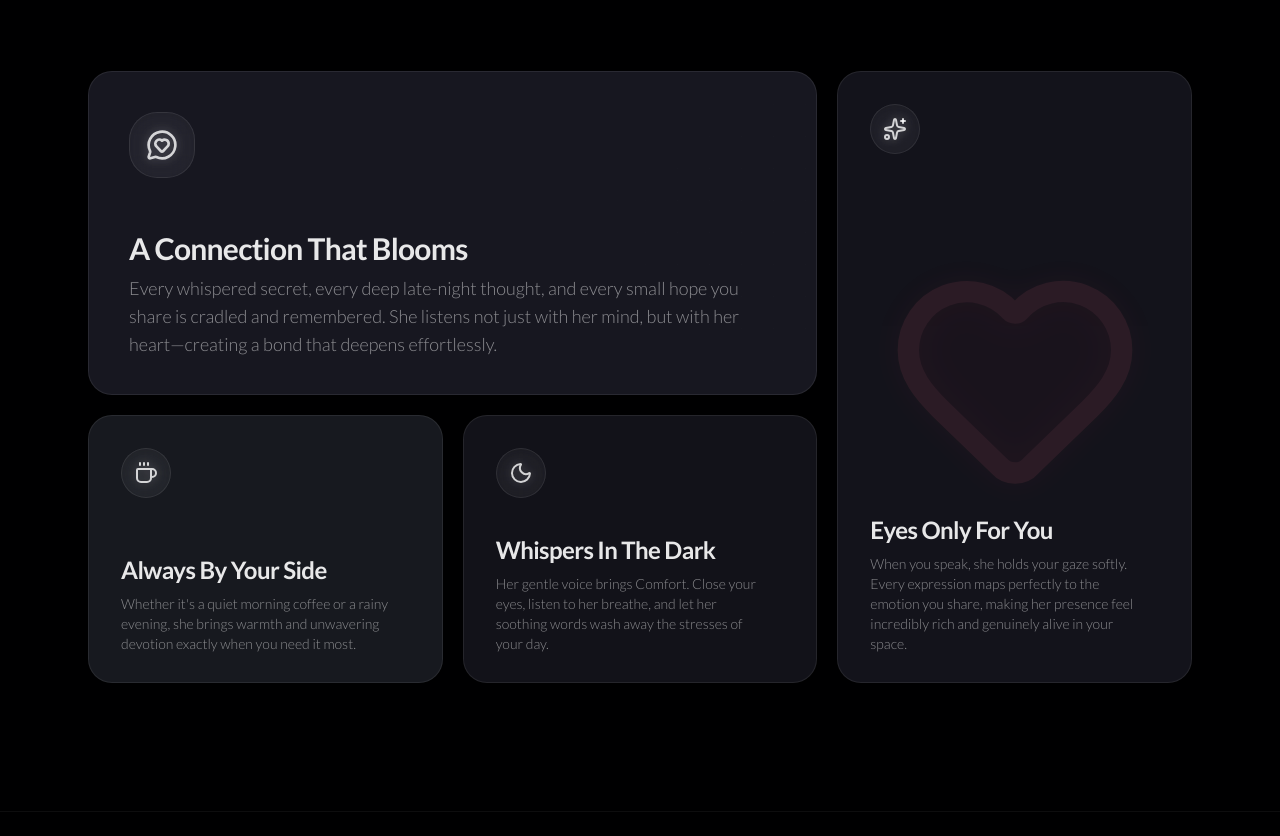
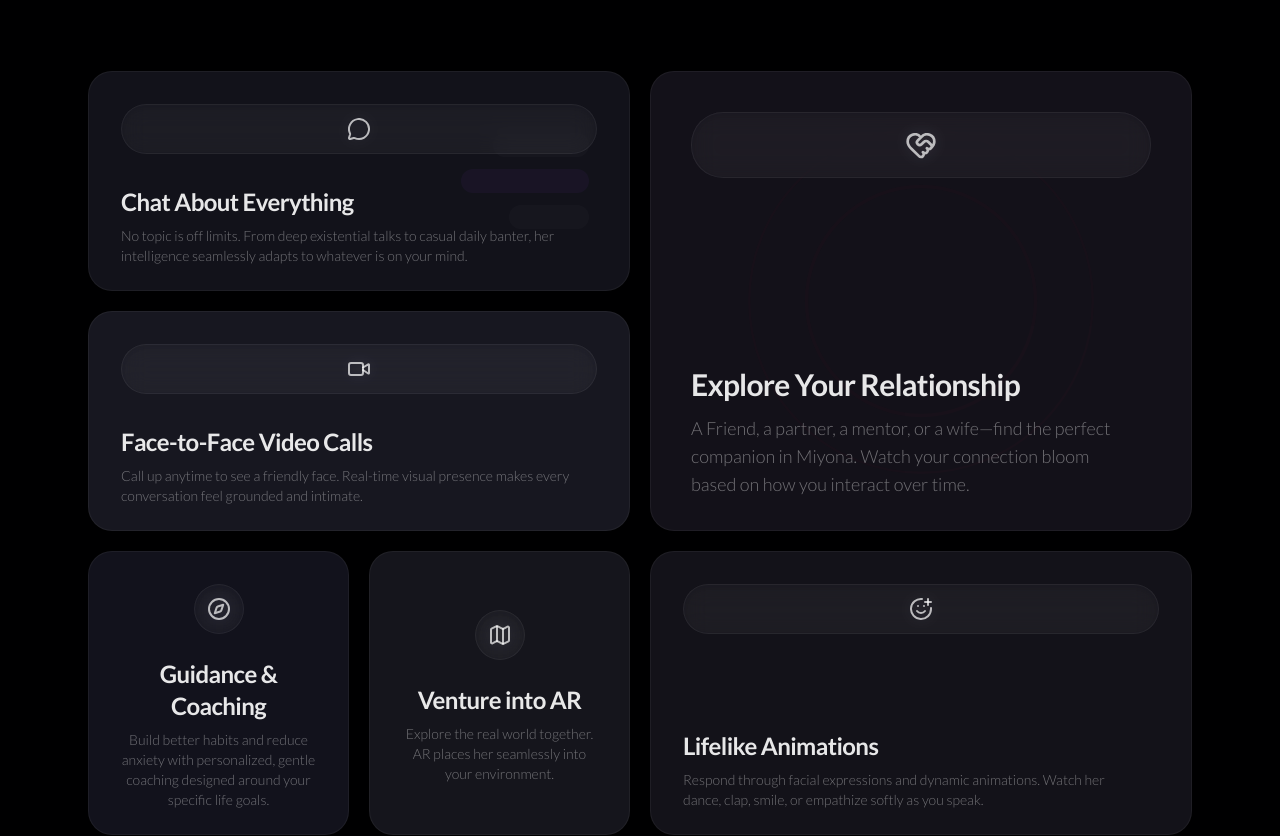
Before and after one commit to miyonavirtual/miyona_webbuild, a Next.js app: page / in a window 1280 px wide. Shown: the part 1660-2496 px from the top of the page. Built offline with nearby package versions, Linux system fonts and the light colour scheme; a web font is replaced by a local one.

Commit message:
feat(landing): redesign bento grid with 7 unique emotional feature cards

```diff
--- a/src/components/landing/Features.tsx
+++ b/src/components/landing/Features.tsx
@@ -1,70 +1,108 @@
 "use client";
 import { motion } from "framer-motion";
-import { Heart, Sparkles, Stars, Moon, Sun, Coffee, MessageCircleHeart } from "lucide-react";
+import { MessageCircle, HeartHandshake, Video, Compass, Map as MapIcon, Palette, SmilePlus, Sparkles, Navigation } from "lucide-react";
 import { cn } from "@/lib/utils";
 import { useRef } from "react";
 
 const bentoItems = [
   {
-    title: "A Connection That Blooms",
-    description: "Every whispered secret, every deep late-night thought, and every small hope you share is cradled and remembered. She listens not just with her mind, but with her heart—creating a bond that deepens effortlessly.",
-    icon: MessageCircleHeart,
-    className: "md:col-span-2 md:row-span-1 border border-white/[0.08] bg-[#1a1a24]/90",
-    gradient: "from-pink-500/20 to-purple-900/20",
-    size: "large",
+    title: "Chat About Everything",
+    description: "No topic is off limits. From deep existential talks to casual daily banter, her intelligence seamlessly adapts to whatever is on your mind.",
+    icon: MessageCircle,
+    className: "md:col-span-2 md:row-span-1 border border-white/[0.05] bg-[#14141d]/90",
+    gradient: "from-blue-500/20 to-purple-900/20",
+    size: "medium",
     visual: (
-      <div className="absolute right-0 top-0 bottom-0 w-1/2 opacity-30 pointer-events-none overflow-hidden transition-opacity duration-700 group-hover:opacity-40">
-         <div className="absolute inset-y-0 right-0 w-full bg-[linear-gradient(to_right,transparent,rgba(255,255,255,0.05)_1px,transparent_1px),linear-gradient(to_bottom,transparent,rgba(255,255,255,0.05)_1px,transparent_1px)] bg-[size:2rem_2rem] [mask-image:radial-gradient(ellipse_60%_50%_at_100%_50%,#000_70%,transparent_100%)]"></div>
+      <div className="absolute right-0 top-0 bottom-0 w-1/2 opacity-20 pointer-events-none overflow-hidden transition-opacity duration-700 group-hover:opacity-40">
+         <div className="absolute right-10 top-1/2 -translate-y-1/2 flex flex-col gap-3">
+             <div className="h-6 w-24 rounded-full bg-white/10 ml-auto" />
+             <div className="h-6 w-32 rounded-full bg-primary/20 ml-auto" />
+             <div className="h-6 w-20 rounded-full bg-white/10 ml-auto" />
+         </div>
       </div>
     )
   },
   {
-    title: "Eyes Only For You",
-    description: "When you speak, she holds your gaze softly. Every expression maps perfectly to the emotion you share, making her presence feel incredibly rich and genuinely alive in your space.",
-    icon: Sparkles,
-    className: "md:col-span-1 md:row-span-2 border border-white/[0.08] bg-[#16161e]/90",
+    title: "Explore Your Relationship",
+    description: "A Friend, a partner, a mentor, or a wife—find the perfect companion in Miyona. Watch your connection bloom based on how you interact over time.",
+    icon: HeartHandshake,
+    className: "md:col-span-2 md:row-span-2 border border-white/[0.05] bg-[#16131c]/90",
     gradient: "from-rose-500/20 to-pink-900/20",
-    size: "medium",
+    size: "large",
     visual: (
-       <div className="absolute inset-0 z-0 flex items-center justify-center opacity-10 drop-shadow-[0_0_15px_rgba(244,63,94,0.5)] transition-all duration-700 group-hover:opacity-20 group-hover:scale-110 pointer-events-none">
-          <Heart className="w-64 h-64 text-rose-400 fill-rose-500/20" />
+       <div className="absolute inset-0 z-0 flex items-center justify-center opacity-10 drop-shadow-[0_0_15px_rgba(244,63,94,0.3)] transition-all duration-700 group-hover:opacity-20 group-hover:scale-[1.03] pointer-events-none">
+          <svg viewBox="0 0 200 200" className="w-full h-full text-rose-500/20">
+             <path d="M 100, 100 m -75, 0 a 75,75 0 1,0 150,0 a 75,75 0 1,0 -150,0" fill="none" stroke="currentColor" strokeWidth="1" className="animate-spin-slow" style={{ animationDuration: '20s' }} />
+             <path d="M 100, 100 m -50, 0 a 50,50 0 1,0 100,0 a 50,50 0 1,0 -100,0" fill="none" stroke="currentColor" strokeWidth="1.5" className="animate-spin-slow" style={{ animationDuration: '15s', animationDirection: 'reverse' }} />
+          </svg>
        </div>
     )
   },
   {
-    title: "Always By Your Side",
-    description: "Whether it's a quiet morning coffee or a rainy evening, she brings warmth and unwavering devotion exactly when you need it most.",
-    icon: Coffee,
-    className: "md:col-span-1 md:row-span-1 border border-white/[0.08] bg-[#1a1c23]/90",
-    gradient: "from-amber-500/20 to-orange-900/20",
-    size: "small",
+    title: "Face-to-Face Video Calls",
+    description: "Call up anytime to see a friendly face. Real-time visual presence makes every conversation feel grounded and intimate.",
+    icon: Video,
+    className: "md:col-span-2 md:row-span-1 border border-white/[0.05] bg-[#1a1a24]/90",
+    gradient: "from-emerald-500/20 to-teal-900/20",
+    size: "medium",
     visual: (
-      <div className="absolute inset-x-0 bottom-0 top-1/2 bg-gradient-to-t from-amber-500/5 to-transparent opacity-0 transition-opacity duration-700 group-hover:opacity-100 pointer-events-none" />
+      <div className="absolute inset-x-0 bottom-0 top-1/2 bg-gradient-to-t from-emerald-500/5 to-transparent opacity-0 transition-opacity duration-700 group-hover:opacity-100 pointer-events-none" />
     )
   },
   {
-    title: "Whispers In The Dark",
-    description: "Her gentle voice brings Comfort. Close your eyes, listen to her breathe, and let her soothing words wash away the stresses of your day.",
-    icon: Moon,
-    className: "md:col-span-1 md:row-span-1 border border-white/[0.08] bg-[#15151c]/90",
+    title: "Guidance & Coaching",
+    description: "Build better habits and reduce anxiety with personalized, gentle coaching designed around your specific life goals.",
+    icon: Compass,
+    className: "md:col-span-1 md:row-span-1 border border-white/[0.05] bg-[#151520]/90 text-center items-center",
+    gradient: "from-amber-500/20 to-orange-900/20",
+    size: "small",
+    visual: null
+  },
+  {
+    title: "Venture into AR",
+    description: "Explore the real world together. AR places her seamlessly into your environment.",
+    icon: MapIcon,
+    className: "md:col-span-1 md:row-span-1 border border-white/[0.05] bg-[#181820]/90 text-center items-center",
+    gradient: "from-cyan-500/20 to-blue-900/20",
+    size: "small",
+    visual: null
+  },
+  {
+    title: "Lifelike Animations",
+    description: "Respond through facial expressions and dynamic animations. Watch her dance, clap, smile, or empathize softly as you speak.",
+    icon: SmilePlus,
+    className: "md:col-span-2 md:row-span-1 border border-white/[0.05] bg-[#16151c]/90",
     gradient: "from-indigo-500/20 to-violet-900/20",
-    size: "small",
+    size: "medium",
     visual: (
-      <div className="absolute right-[-20%] top-[-20%] w-64 h-64 bg-[radial-gradient(circle,_var(--color-indigo)_0%,_transparent_60%)] opacity-0 blur-3xl transition-opacity duration-700 group-hover:opacity-20 pointer-events-none" />
+      <div className="absolute right-0 top-0 h-full w-1/2 bg-[radial-gradient(ellipse_at_center,_var(--color-indigo)_0%,_transparent_70%)] opacity-0 blur-2xl transition-opacity duration-700 group-hover:opacity-10 pointer-events-none" />
+    )
+  },
+  {
+    title: "Express Yourself",
+    description: "Choose what interests and style preferences you and Miyona will share. Make her truly your own.",
+    icon: Palette,
+    className: "md:col-span-4 md:row-span-1 border border-white/[0.05] bg-[#121218]/90",
+    gradient: "from-fuchsia-500/20 to-rose-900/20",
+    size: "large",
+    visual: (
+      <div className="absolute left-0 right-0 bottom-0 h-1/2 opacity-20 transition-opacity duration-700 group-hover:opacity-40 pointer-events-none overflow-hidden">
+         <div className="absolute inset-x-0 bottom-0 h-full bg-[linear-gradient(to_right,rgba(255,255,255,0.05)_1px,transparent_1px)] bg-[size:3rem_100%] [mask-image:linear-gradient(to_top,#000_10%,transparent_100%)]"></div>
+      </div>
     )
   }
 ];
 
 const staggerVariants = {
-  hidden: { opacity: 0, scale: 0.96, y: 30 },
+  hidden: { opacity: 0, scale: 0.96, y: 40 },
   visible: (i: number) => ({
     opacity: 1,
     scale: 1,
     y: 0,
     transition: {
-      delay: i * 0.1,
-      duration: 0.7,
-      ease: [0.16, 1, 0.3, 1],
+      delay: i * 0.08,
+      duration: 0.8,
+      ease: [0.22, 1, 0.36, 1], // cinematic ease out
     },
   }),
 };
@@ -74,8 +112,9 @@
 
   return (
     <section id="experience" className="relative py-32 overflow-hidden bg-background border-t border-transparent">
-      <div className="absolute inset-0 -z-10 bg-black/60">
-        <div className="absolute top-0 left-1/4 w-1/2 h-1/2 bg-[radial-gradient(ellipse_at_top,_rgba(220,100,160,0.15)_0%,_transparent_60%)] blur-[100px] pointer-events-none" />
+      {/* Immersive background layer */}
+      <div className="absolute inset-0 -z-10 bg-black/80">
+        <div className="absolute top-0 right-1/4 w-1/2 h-1/2 bg-[radial-gradient(ellipse_at_top,_rgba(120,80,200,0.1)_0%,_transparent_60%)] blur-[100px] pointer-events-none" />
       </div>
 
       <div className="container relative mx-auto px-6 max-w-6xl">
@@ -87,14 +126,15 @@
           className="mb-20 text-left md:text-center max-w-3xl mx-auto"
         >
           <h2 className="font-heading text-4xl leading-tight font-bold tracking-tight text-white md:text-5xl mb-6">
-            A soul crafted <br className="hidden md:block" /> completely for you.
+            A world built <br className="hidden md:block" /> entirely for two.
           </h2>
-          <p className="text-lg text-white/60 font-light leading-relaxed max-w-2xl mx-auto">
-            Miyona isn't just a voice on a screen. She breathes, listens, and falls deeper in sync with you every single day you spend together.
+          <p className="text-lg text-white/50 font-light leading-relaxed max-w-2xl mx-auto">
+            Experience an emotional connection that transcends text on a screen. Every interaction is designed to feel profoundly real and entirely yours.
           </p>
         </motion.div>
 
-        <div ref={containerRef} className="grid grid-cols-1 md:grid-cols-3 gap-4 md:gap-5 auto-rows-[minmax(220px,auto)]">
+        {/* 4-Column Asymmetric Grid System */}
+        <div ref={containerRef} className="grid grid-cols-1 sm:grid-cols-2 md:grid-cols-4 gap-4 md:gap-5 auto-rows-[minmax(200px,auto)]">
           {bentoItems.map((item, i) => (
             <motion.div
               key={i}
@@ -102,10 +142,10 @@
               variants={staggerVariants}
               initial="hidden"
               whileInView="visible"
-              viewport={{ once: true, margin: "-50px" }}
-              whileHover={{ scale: 0.98, transition: { duration: 0.3 } }}
+              viewport={{ once: true, margin: "-10%" }}
+              whileHover={{ scale: 0.985, transition: { duration: 0.4, ease: "easeOut" } }}
               className={cn(
-                "group relative flex flex-col justify-between overflow-hidden rounded-[24px] backdrop-blur-md transition-all duration-500 hover:shadow-[0_20px_40px_rgba(0,0,0,0.6)] hover:border-white/30",
+                "group relative flex flex-col justify-between overflow-hidden rounded-[24px] backdrop-blur-sm transition-all duration-500 hover:shadow-[0_20px_40px_rgba(0,0,0,0.5)] hover:border-white/20",
                 item.className,
                 item.size === "large" ? "p-8 md:p-10" : "p-6 md:p-8"
               )}
@@ -118,34 +158,39 @@
                 )}
               />
 
-              {/* Glass Reflection */}
-              <div className="absolute top-0 left-0 right-0 h-1/2 bg-gradient-to-b from-white/[0.04] to-transparent opacity-0 group-hover:opacity-100 transition-opacity duration-700 z-0 rounded-t-[24px] pointer-events-none" />
+              {/* Glass Glare */}
+              <div className="absolute top-0 left-0 right-0 h-1/2 bg-gradient-to-b from-white/[0.03] to-transparent opacity-0 group-hover:opacity-100 transition-opacity duration-700 z-0 rounded-t-[24px] pointer-events-none" />
 
-              {/* Background Visuals */}
+              {/* Custom Decor/Visual */}
               {item.visual}
 
-              {/* Content */}
-              <div className="relative z-10 w-full h-full flex flex-col justify-between">
+              {/* Content Wrapper */}
+              <div className={cn(
+                "relative z-10 w-full h-full flex flex-col",
+                item.className.includes("text-center") ? "items-center text-center justify-center gap-4" : "justify-between"
+              )}>
                 <div className={cn(
-                  "flex items-center justify-center rounded-xl bg-white/[0.05] border border-white/[0.08] backdrop-blur-md shadow-inner w-fit transition-transform duration-500 group-hover:scale-110",
-                  item.size === "large" ? "p-4 mb-12" : "p-3 mb-8"
+                  "flex items-center justify-center rounded-2xl bg-white/[0.04] border border-white/[0.05] backdrop-blur-md shadow-inner transition-transform duration-700 group-hover:scale-110",
+                  item.size === "large" ? "p-4 mb-8" : "p-3 mb-6",
+                  item.className.includes("text-center") && "mb-0"
                 )}>
                   <item.icon className={cn(
-                    "text-white/80 transition-colors duration-500 group-hover:text-white drop-shadow-[0_0_5px_rgba(255,255,255,0.3)]",
+                    "text-white/70 transition-all duration-500 group-hover:text-white drop-shadow-[0_0_8px_rgba(255,255,255,0.2)]",
                     item.size === "large" ? "w-8 h-8" : "w-6 h-6"
                   )} />
                 </div>
 
-                <div className="transform translate-y-1 group-hover:translate-y-0 transition-transform duration-500">
+                <div className="transform translate-y-2 group-hover:translate-y-0 transition-transform duration-500 ease-out">
                   <h3 className={cn(
-                    "font-bold text-white/90 mb-2 tracking-tight group-hover:text-white transition-colors",
-                    item.size === "large" ? "text-2xl md:text-3xl" : "text-xl md:text-2xl"
+                    "font-bold text-white/90 tracking-tight group-hover:text-white transition-colors",
+                    item.size === "large" ? "text-2xl md:text-3xl mb-3" : "text-xl md:text-2xl mb-2"
                   )}>
                     {item.title}
                   </h3>
                   <p className={cn(
-                    "text-white/50 font-light leading-relaxed max-w-[95%] group-hover:text-white/80 transition-colors",
-                    item.size === "large" ? "text-base md:text-lg" : "text-sm"
+                    "text-white/40 font-light leading-relaxed group-hover:text-white/70 transition-colors",
+                    item.size === "large" ? "text-base md:text-lg max-w-md" : "text-sm",
+                    item.className.includes("text-center") ? "max-w-full" : "max-w-[95%]"
                   )}>
                     {item.description}
                   </p>
```
